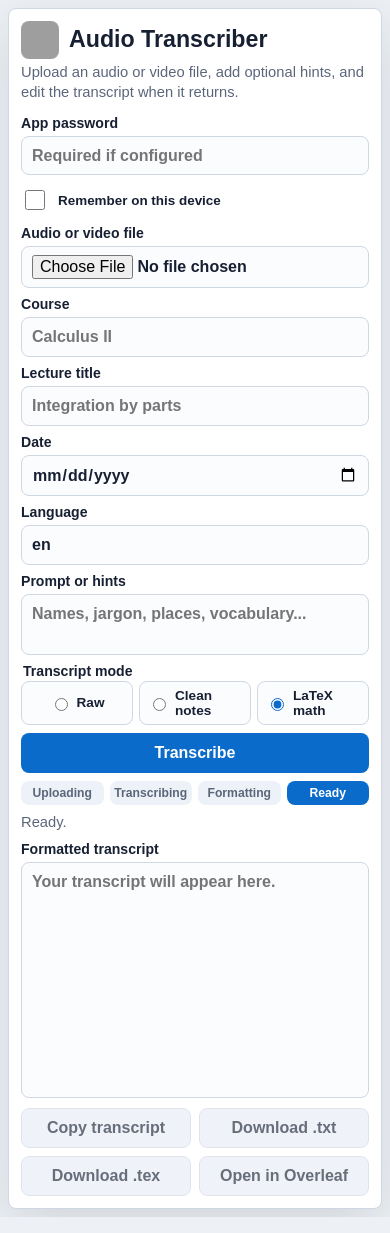
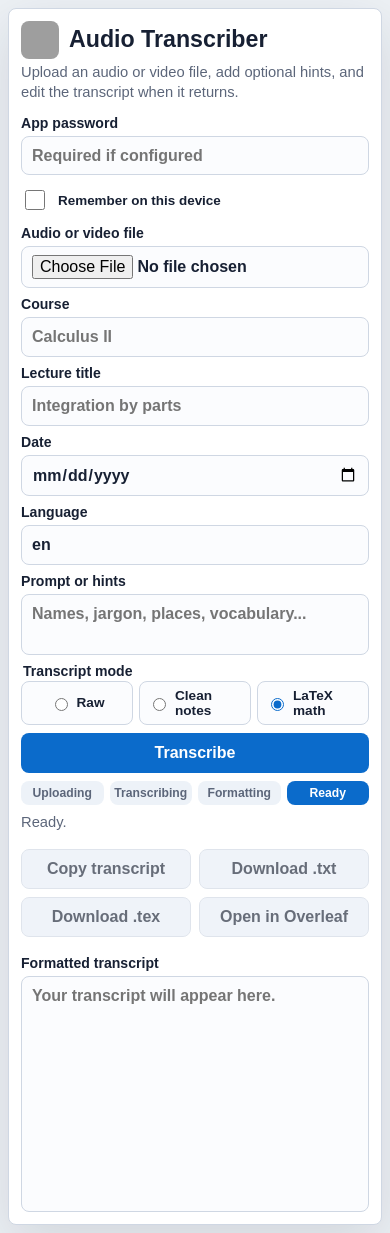
Before and after one commit to kevin-chase-claypool/transcription, a Next.js app: page / in a window 390 px wide. Built offline with nearby package versions, Linux system fonts and the light colour scheme; grey boxes are pictures that could not be loaded.

Commit message:
Keep transcript actions accessible on tablet

```diff
--- a/app/page.tsx
+++ b/app/page.tsx
@@ -558,23 +558,6 @@ export default function Home() {
           </div>
         ) : null}
 
-        <label className="field transcript">
-          <span>{mode === "raw" ? "Transcript" : "Formatted transcript"}</span>
-          <textarea
-            value={transcript}
-            onChange={(event) => setTranscript(event.target.value)}
-            placeholder="Your transcript will appear here."
-            rows={8}
-          />
-        </label>
-
-        {rawTranscript ? (
-          <details className="raw-transcript">
-            <summary>Original transcript</summary>
-            <textarea value={rawTranscript} readOnly rows={8} />
-          </details>
-        ) : null}
-
         <div className="actions">
           <button type="button" onClick={copyTranscript} disabled={!transcript}>
             Copy transcript
@@ -593,6 +576,23 @@ export default function Home() {
             Open in Overleaf
           </button>
         </div>
+
+        <label className="field transcript">
+          <span>{mode === "raw" ? "Transcript" : "Formatted transcript"}</span>
+          <textarea
+            value={transcript}
+            onChange={(event) => setTranscript(event.target.value)}
+            placeholder="Your transcript will appear here."
+            rows={8}
+          />
+        </label>
+
+        {rawTranscript ? (
+          <details className="raw-transcript">
+            <summary>Original transcript</summary>
+            <textarea value={rawTranscript} readOnly rows={8} />
+          </details>
+        ) : null}
       </section>
     </main>
   );
--- a/app/styles.css
+++ b/app/styles.css
@@ -16,7 +16,7 @@
 }
 
 html {
-  height: 100%;
+  min-height: 100%;
 }
 
 body {
@@ -242,10 +242,15 @@ textarea {
 }
 
 .actions {
+  position: sticky;
+  top: 0;
+  z-index: 2;
   display: grid;
   grid-template-columns: repeat(4, minmax(0, 1fr));
   gap: 8px;
-  margin-top: 10px;
+  margin: 0 0 10px;
+  padding: 8px 0;
+  background: var(--card);
   flex: 0 0 auto;
 }
 
```
